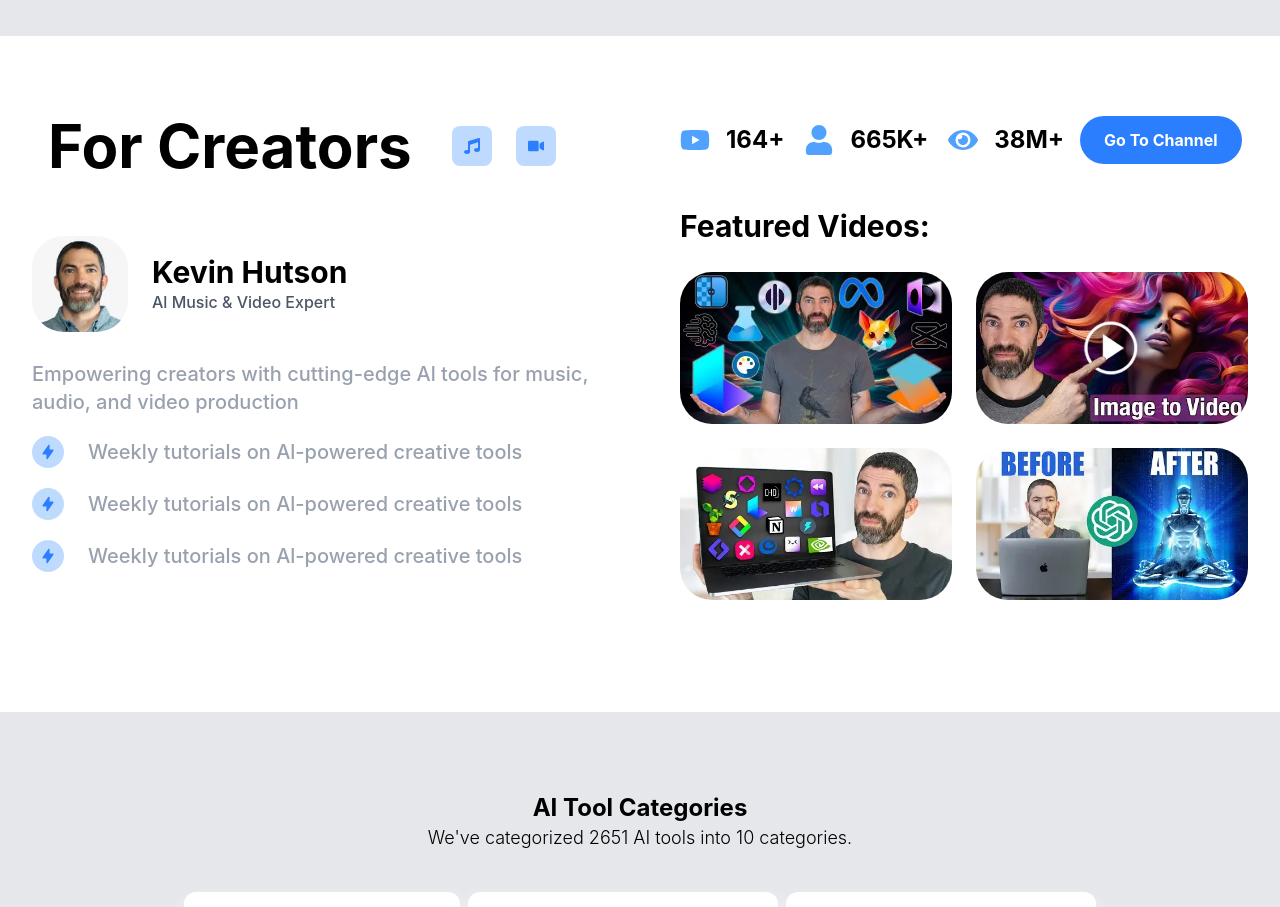
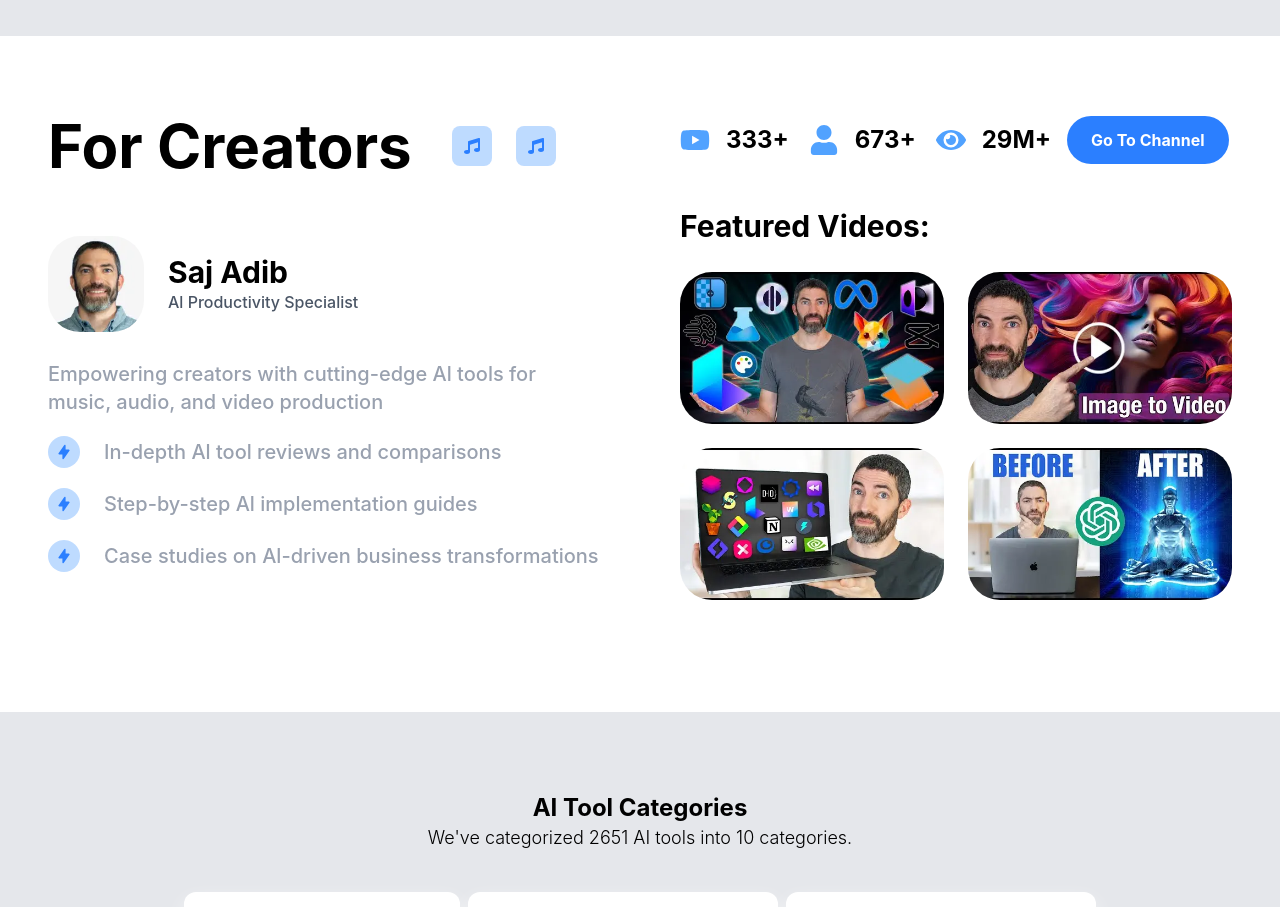
Before and after one commit to ADEDANCE/futurepedia-clone, a React (Vite) app: page / in a window 1280 px wide. Shown: the part 2000-2907 px from the top of the page. Built offline with nearby package versions, Linux system fonts and the light colour scheme.

Commit message:
Use reusable component i created earlier

```diff
--- a/src/sections/For_creator.jsx
+++ b/src/sections/For_creator.jsx
@@ -15,11 +15,15 @@ import forcreators1 from "../assets/forcreators1.webp";
 import forcreators2 from "../assets/forcreators2.webp";
 import forcreators3 from "../assets/forcreators3.webp";
 import forcreators4 from "../assets/forcreators4.webp";
-import { HiLightningBolt } from "react-icons/hi";
+import AuthorInfo from "../components/AuthorInfo";
+import StatItem from "../components/StatItem";
+import FeatureItem from "../components/FeatureItem";
+import VideoCard from "../components/VideoCard";
+import IconBox from "../components/IconBox";
 
 const For_creator = () => {
   return (
-    <section className="py-20 bg-white mt-20">
+    <section className=" py-20 bg-white mt-20">
       <div className=" max-w-7xl mx-auto px-4">
         <div className=" grid grid-cols-1 lg:grid-cols-2 items-start  lg:gap-20">
           <div className=" pl-8">
@@ -28,16 +32,13 @@ const For_creator = () => {
                 <h2 className=" text-black text-4xl lg:text-6xl font-bold ">
                   For Creators
                 </h2>
+                {/* Icon */}
                 <div className=" hidden lg:flex gap-6">
-                  <div className="bg-blue-200 p-3 rounded-lg w-fit">
-                    <FaMusic className=" text-blue-500" />
-                  </div>
-
-                  <div className="bg-blue-200 p-3 rounded-lg w-fit">
-                    <FaVideo className=" text-blue-500" />
-                  </div>
+                  <IconBox icon={FaMusic} />
+                  <IconBox icon={FaMusic} />
                 </div>
               </div>
+
               <Button
                 className={
                   "bg-blue-500 text-white font-bold hidden lg:hidden md:block  w-full md:w-auto"
@@ -47,120 +48,61 @@ const For_creator = () => {
               </Button>
             </div>
 
-            {/* autour */}
-            <div className=" flex lg:hidden gap-6 py-7 ">
-              <img
-                src={KevinHutsonface}
-                alt="KevinHutsonface"
-                className="w-24 rounded-4xl"
-              />
-              <div>
-                <p className=" text-black text-3xl font-bold">Kevin Hutson</p>
-                <p className=" text-gray-600 font-medium">
-                  Al Music & Video Expert
-                </p>
-              </div>
-            </div>
+            {/* Author */}
+            <AuthorInfo
+              image={KevinHutsonface}
+              name={"Saj Adib"}
+              role={"Al Productivity Specialist"}
+              hidden={"flex lg:hidden"}
+            />
           </div>
+
           <div className="flex flex-col lg:flex-row lg:gap-4 lg:items-center">
             <div className="flex gap-8 lg:gap-5">
-              <div className=" flex flex-col md:flex-row items-center gap-4">
-                <FaYoutube className=" text-blue-400 text-3xl" />
-                <p className=" text-2xl text-black font-bold">164+ </p>
-              </div>
-              <div className=" flex flex-col md:flex-row items-center gap-4">
-                <FaUser className=" text-blue-400 text-3xl" />
-                <p className=" text-2xl text-black font-bold">665K+ </p>
-              </div>
+              <StatItem icon={FaYoutube} value={"333+"} />
+              <StatItem icon={FaUser} value={"673+"} />
+              <StatItem icon={FaEye} value={"29M+"} />
+            </div>
 
-              <div className=" flex flex-col md:flex-row items-center gap-4">
-                <FaEye className=" text-blue-400 text-3xl" />
-                <p className=" text-2xl text-black font-bold">38M+ </p>
-              </div>
-            </div>
             <Button
               className={
                 "bg-blue-500 text-white font-bold md:hidden lg:block w-full lg:w-auto"
               }
-            >
-              Go To Channel
-            </Button>
+              children={"Go To Channel"}
+            />
           </div>
         </div>
-      </div>
 
-      <div className=" grid grid-cols-1  lg:grid-cols-2 items-start  md:gap-20 p-8">
         {/* descriptions */}
+        <div className=" grid grid-cols-1  lg:grid-cols-2 items-start  md:gap-20 p-8">
+          <div>
+            {/* Author */}
+            <AuthorInfo
+              image={KevinHutsonface}
+              name={"Saj Adib"}
+              role={"Al Productivity Specialist"}
+              hidden={"hidden lg:flex"}
+            />
 
-        <div>
-          <div className=" hidden lg:flex items-center gap-6 py-7 ">
-            <img
-              src={KevinHutsonface}
-              alt="KevinHutsonface"
-              className="w-24 rounded-4xl"
+            <p className=" pb-5 text-xl text-gray-400 font-medium">
+              Empowering creators with cutting-edge Al tools for music, audio,
+              and video production
+            </p>
+
+            {/* feature items */}
+            <FeatureItem text={" In-depth Al tool reviews and comparisons"} />
+            <FeatureItem text={" Step-by-step Al implementation guides"} />
+            <FeatureItem
+              text={"Case studies on Al-driven business transformations"}
             />
-            <div>
-              <p className=" text-black text-3xl font-bold">Kevin Hutson</p>
-              <p className=" text-gray-600 font-medium">
-                Al Music & Video Expert
-              </p>
-            </div>
           </div>
-          <p className=" pb-5 text-xl text-gray-400 font-medium">
-            Empowering creators with cutting-edge Al tools for music, audio, and
-            video production
-          </p>
-          <div className=" flex pb-5 items-center text-center gap-6 ">
-            <div className="hidden lg:block bg-blue-200  rounded-full px-2 py-2">
-              <HiLightningBolt className=" text-blue-500" />
-            </div>
-            <p className="  text-xl text-gray-400 font-medium text-start">
-              Weekly tutorials on Al-powered creative tools
-            </p>
-          </div>
-          <div className=" flex pb-5 items-center text-center gap-6">
-            <div className="hidden lg:block bg-blue-200  rounded-full px-2 py-2">
-              <HiLightningBolt className=" text-blue-500" />
-            </div>
-            <p className="  text-xl text-gray-400 font-medium text-start">
-              Weekly tutorials on Al-powered creative tools
-            </p>
-          </div>
-          <div className="flex pb-5 items-center text-center gap-6">
-            <div className=" hidden lg:block bg-blue-200  rounded-full px-2 py-2">
-              <HiLightningBolt className=" text-blue-500" />
-            </div>
-            <p className="  text-xl text-gray-400 font-medium text-start">
-              Weekly tutorials on Al-powered creative tools
-            </p>
-          </div>
-        </div>
-        <div>
-          <p className=" text-black text-3xl font-bold">Featured Videos:</p>
-          <div className="grid grid-cols-1 sm:grid-cols-2 gap-6 mt-7">
-            <div className="cursor-pointer">
-              <img
-                src={forcreators1}
-                className="rounded-4xl w-full h-38 object-cover"
-              />
-            </div>
-            <div className="cursor-pointer">
-              <img
-                src={forcreators2}
-                className="rounded-4xl w-full h-38 object-cover"
-              />
-            </div>
-            <div className="cursor-pointer hidden sm:block">
-              <img
-                src={forcreators3}
-                className="rounded-4xl w-full h-38 object-cover"
-              />
-            </div>
-            <div className="cursor-pointer hidden sm:block **:">
-              <img
-                src={forcreators4}
-                className=" rounded-4xl w-full h-38 object-cover"
-              />
+          <div>
+            <p className=" text-black text-3xl font-bold">Featured Videos:</p>
+            <div className="grid grid-cols-1 sm:grid-cols-2 gap-6 mt-7">
+              <VideoCard image={forcreators1} />
+              <VideoCard image={forcreators2} />
+              <VideoCard image={forcreators3} hidden="hidden sm:block" />
+              <VideoCard image={forcreators4} hidden="hidden sm:block" />
             </div>
           </div>
         </div>
```
